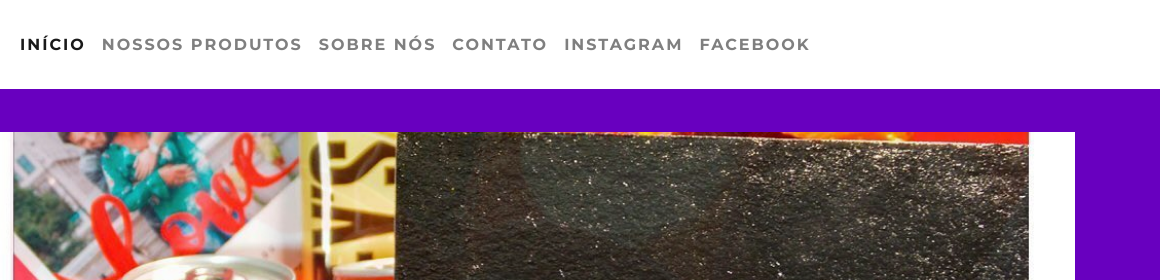
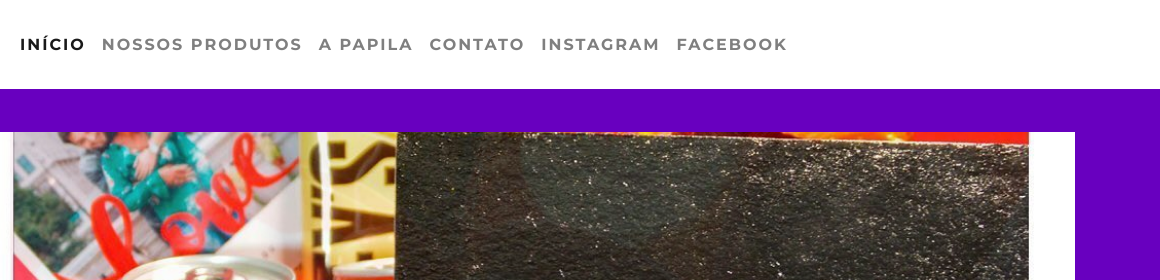
Before and after one commit to andersonmwp/papiladoces, a plain HTML site: page index.html in a window 1280 px wide. Shown: the top 280 px of the page, 120-1280 px from the left. Drawn offline with nearby package versions, Linux system fonts and the light colour scheme.

Commit message:
auteração de nomes da seção contato do menu

```diff
--- a/index.html
+++ b/index.html
@@ -23,7 +23,7 @@
                   <div class="navbar-nav font-weight-bold text-uppercase text-dark">
                     <a class="nav-item nav-link active" href="#">Início <span class="sr-only">(current)</span></a>
                     <a class="nav-item nav-link" href="#">Nossos Produtos</a>
-                    <a class="nav-item nav-link" href="#">Sobre Nós</a>
+                    <a class="nav-item nav-link" href="#">A Papila</a>
                     <a class="nav-item nav-link" href="#">Contato</a>
                     <a class="nav-item nav-link" href="https://www.instagram.com/papiladoces/" target="_blank">Instagram</a>
                     <a class="nav-item nav-link" href="https://web.facebook.com/Papila-100545411494724" target="_blank">Facebook</a>
```
